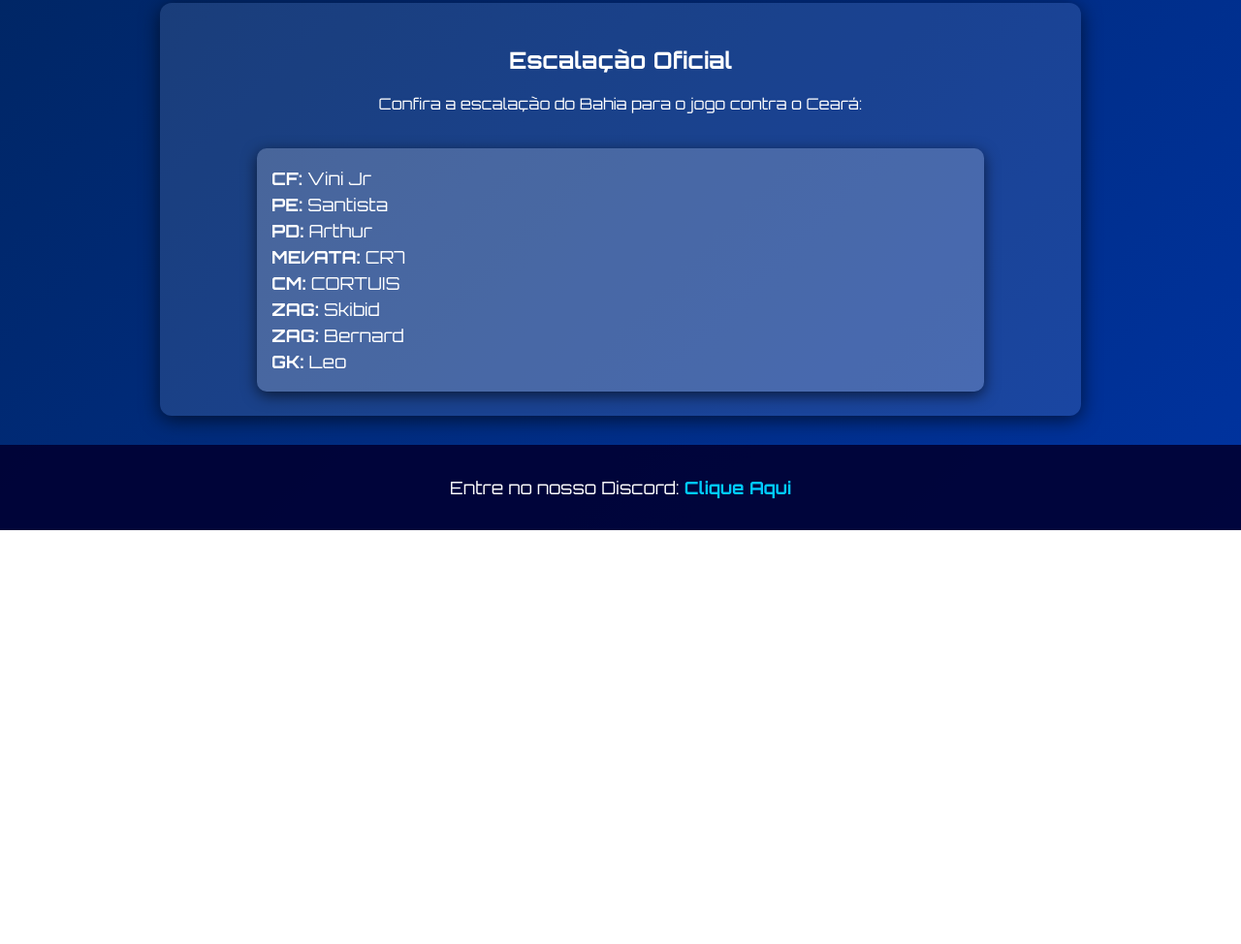
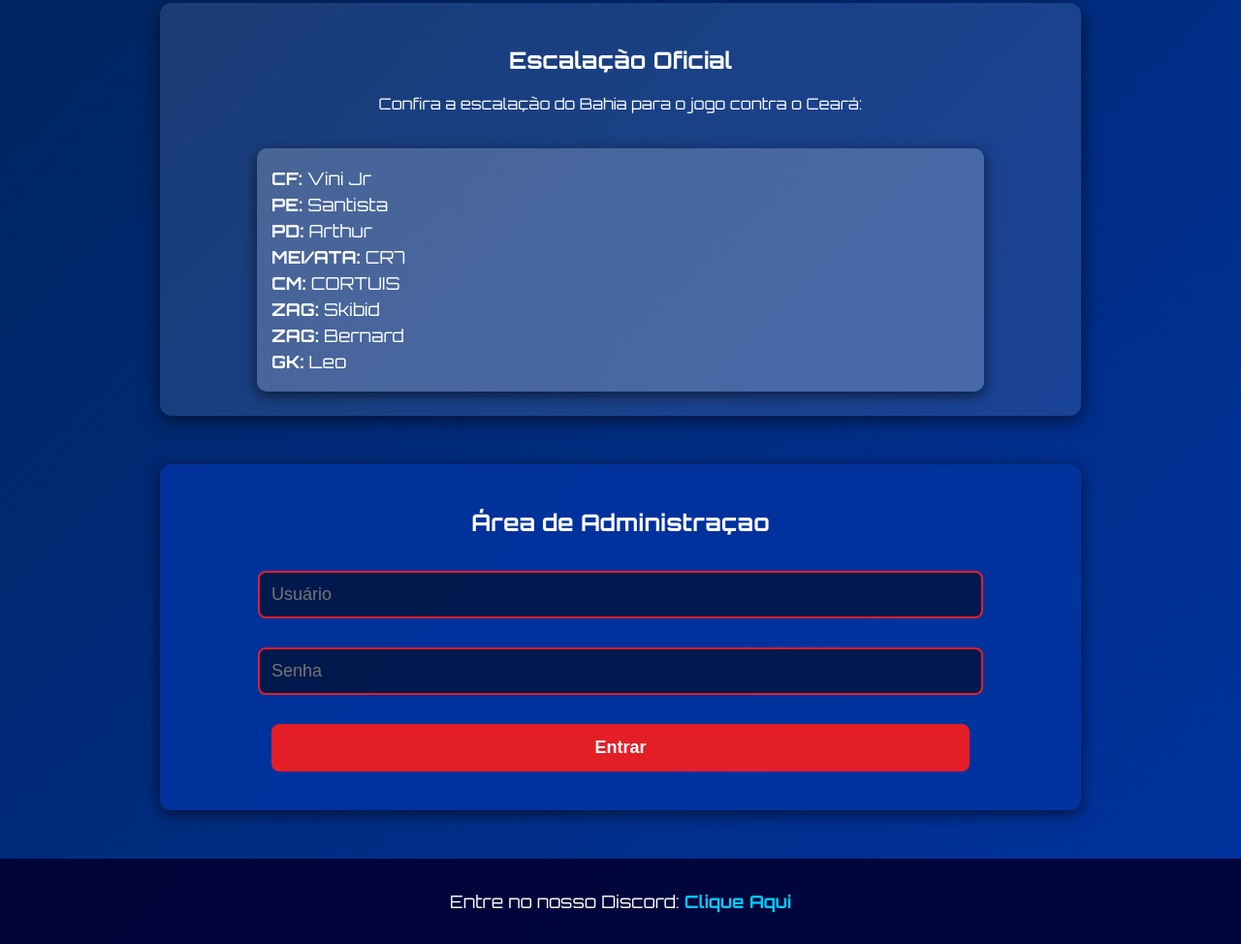
Before and after one commit to Joaov8tor/bahia-tcs, a plain HTML site: page index.html in a window 1280 px wide. Shown: the part 1051-2025 px from the top of the page at 97% size. Before the commit the page ends 1598 px from the top, so only its background shows below. Drawn offline with Linux system fonts and the light colour scheme.

Commit message:
Update index.html

```diff
--- a/index.html
+++ b/index.html
@@ -128,6 +128,45 @@
         footer a:hover {
             text-shadow: 0 0 10px #00ccff;
         }
+
+        /* Estilo do painel de login */
+        .login-panel {
+            background: rgba(0, 51, 160, 0.9);
+            padding: 25px;
+            margin-top: 50px;
+            width: 80%;
+            max-width: 900px;
+            margin: 50px auto;
+            box-shadow: 0 4px 15px rgba(0, 0, 0, 0.6);
+            border-radius: 12px;
+        }
+
+        .login-panel h2 {
+            font-size: 24px;
+            color: white;
+        }
+
+        .login-panel input {
+            width: 80%;
+            padding: 12px;
+            margin: 15px 0;
+            font-size: 18px;
+            border-radius: 8px;
+            border: 2px solid #e41e26;
+            background: rgba(0, 0, 0, 0.5);
+            color: white;
+        }
+
+        .login-panel input[type="submit"] {
+            background: #e41e26;
+            cursor: pointer;
+            font-weight: bold;
+        }
+
+        .login-panel input[type="submit"]:hover {
+            background: #990000;
+        }
+
     </style>
 </head>
 <body>
@@ -164,6 +203,16 @@
         </div>
     </div>
 
+    <!-- Painel de login do administrador -->
+    <div class="login-panel">
+        <h2>Área de Administraçao</h2>
+        <form action="admin_login.php" method="POST">
+            <input type="text" name="usuario" placeholder="Usuário" required><br>
+            <input type="password" name="senha" placeholder="Senha" required><br>
+            <input type="submit" value="Entrar">
+        </form>
+    </div>
+
     <footer>
         <p>Entre no nosso Discord: <a href="https://discord.gg/KZH4XMGfHS" target="_blank">Clique Aqui</a></p>
     </footer>
```
